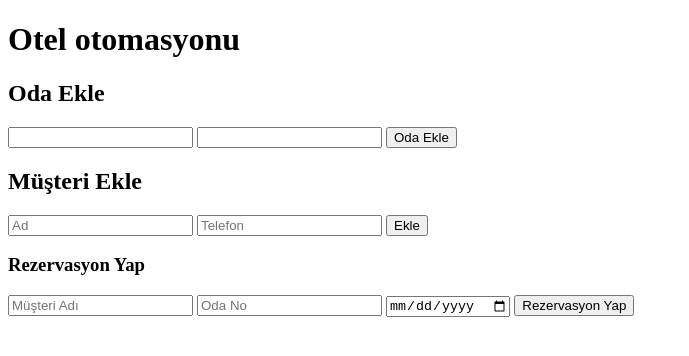
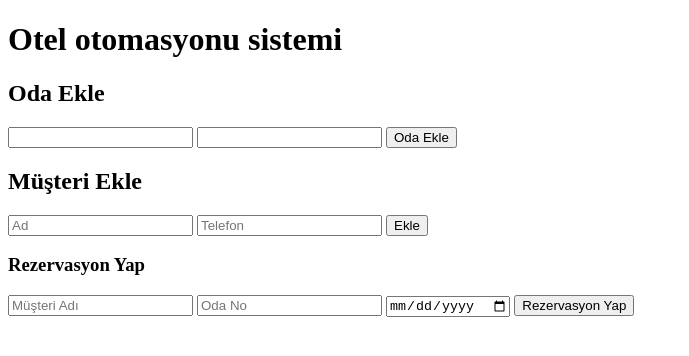
Before and after one commit to toygar0738/web-programming, a plain HTML site: page hotel-reservation/index.html in a window 1280 px wide. Shown: the whole page, without its empty margins (0-689 px from the left). Drawn offline with Linux system fonts and the light colour scheme.

Commit message:
metin guncellemesi

```diff
--- a/hotel-reservation/index.html
+++ b/hotel-reservation/index.html
@@ -7,7 +7,7 @@
 </head>
 <body>
 
-    <h1>Otel otomasyonu </h1>
+    <h1>Otel otomasyonu sistemi </h1>
     <h2>Oda Ekle</h2>
     <input type="text" id="odaNo">
     <input type="text" id="odaTip">
```
